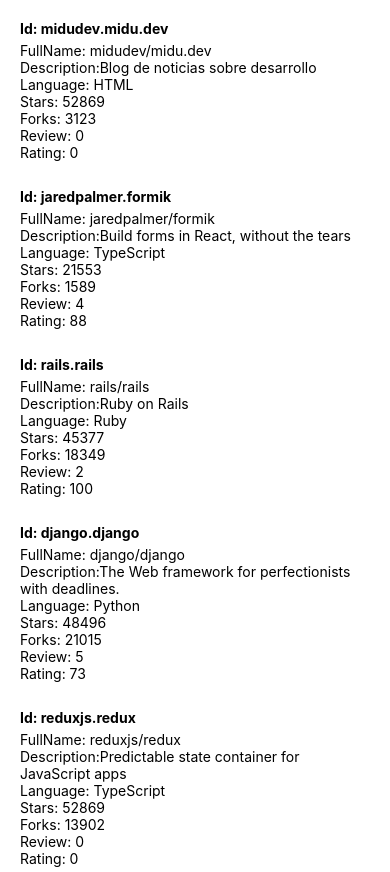
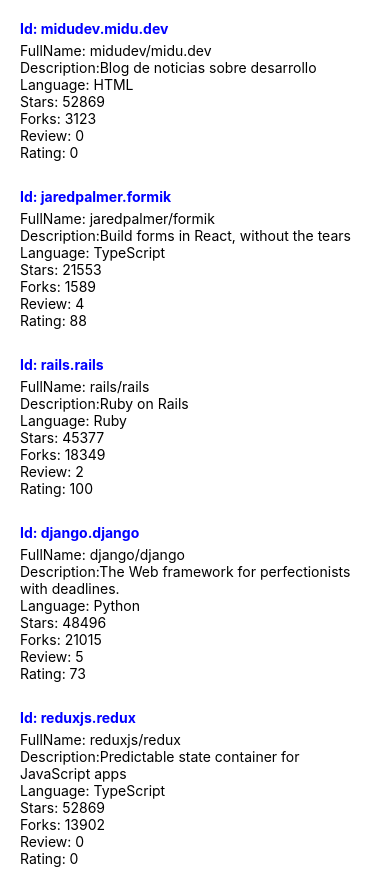
Before and after one commit to robertcach/rating-app, a React Native app: screen / in a window 390 px wide. Built offline with nearby package versions, Linux system fonts and the light colour scheme.

Commit message:
feat: add styles properly

```diff
--- a/src/components/Repositories/RepositoryItem/RepositoryItem.jsx
+++ b/src/components/Repositories/RepositoryItem/RepositoryItem.jsx
@@ -1,9 +1,9 @@
-import { View, Text } from 'react-native';
+import { View, Text, StyleSheet } from 'react-native';
 
 const RepositoryItem = (props) => {
   return (
-    <View key={props.id} style={{ padding: 20, paddingBottom: 5, paddingTop: 5 }}>
-      <Text style={{ fontWeight: 'bold', marginBottom: 5 }}>Id: {props.id}</Text>
+    <View key={props.id} style={styles.container}>
+      <Text style={styles.strong}>Id: {props.id}</Text>
       <Text>FullName: {props.fullName}</Text>
       <Text>Description:{props.description}</Text>
       <Text>Language: {props.language}</Text>
@@ -15,4 +15,17 @@ const RepositoryItem = (props) => {
   );
 };
 
+const styles = StyleSheet.create({
+  container: {
+    padding: 20,
+    paddingBottom: 5,
+    paddingTop: 5,
+  },
+  strong: {
+    color: 'blue',
+    fontWeight: 'bold',
+    marginBottom: 5,
+  },
+});
+
 export default RepositoryItem;
```
